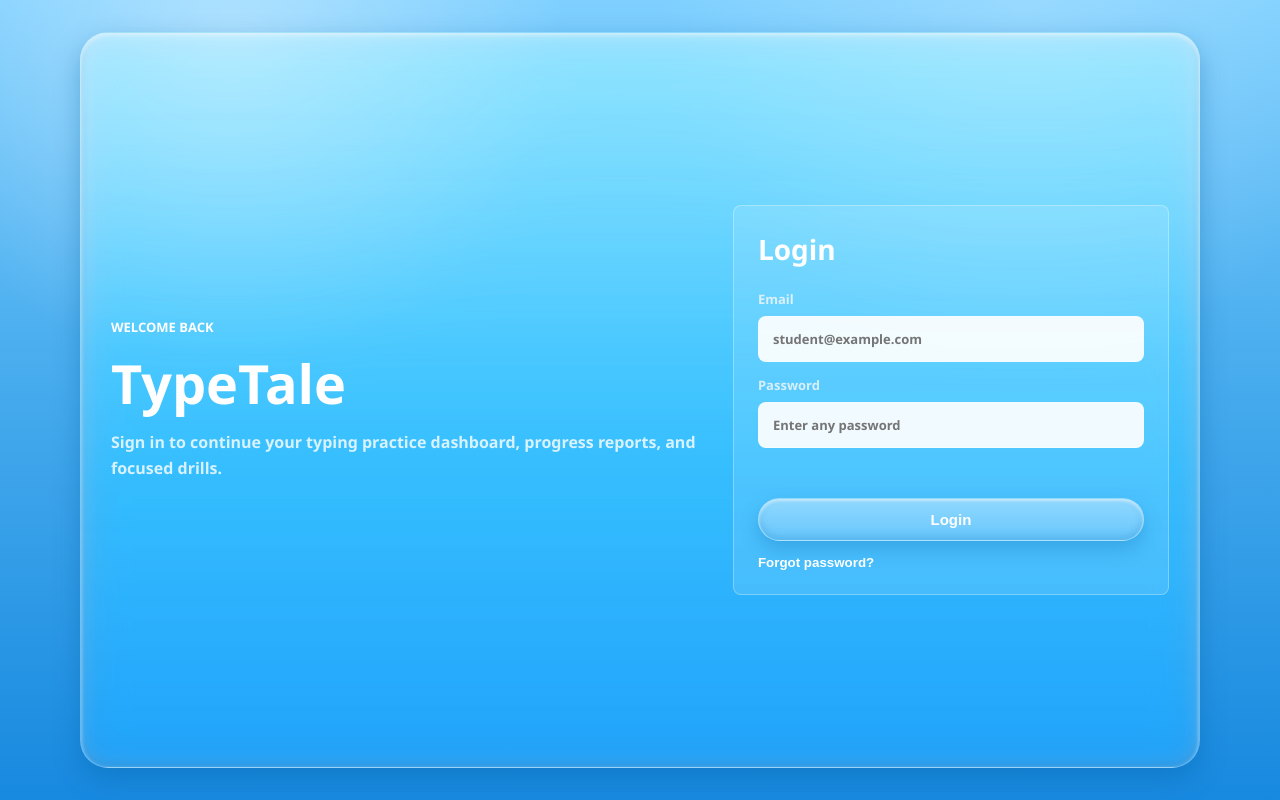
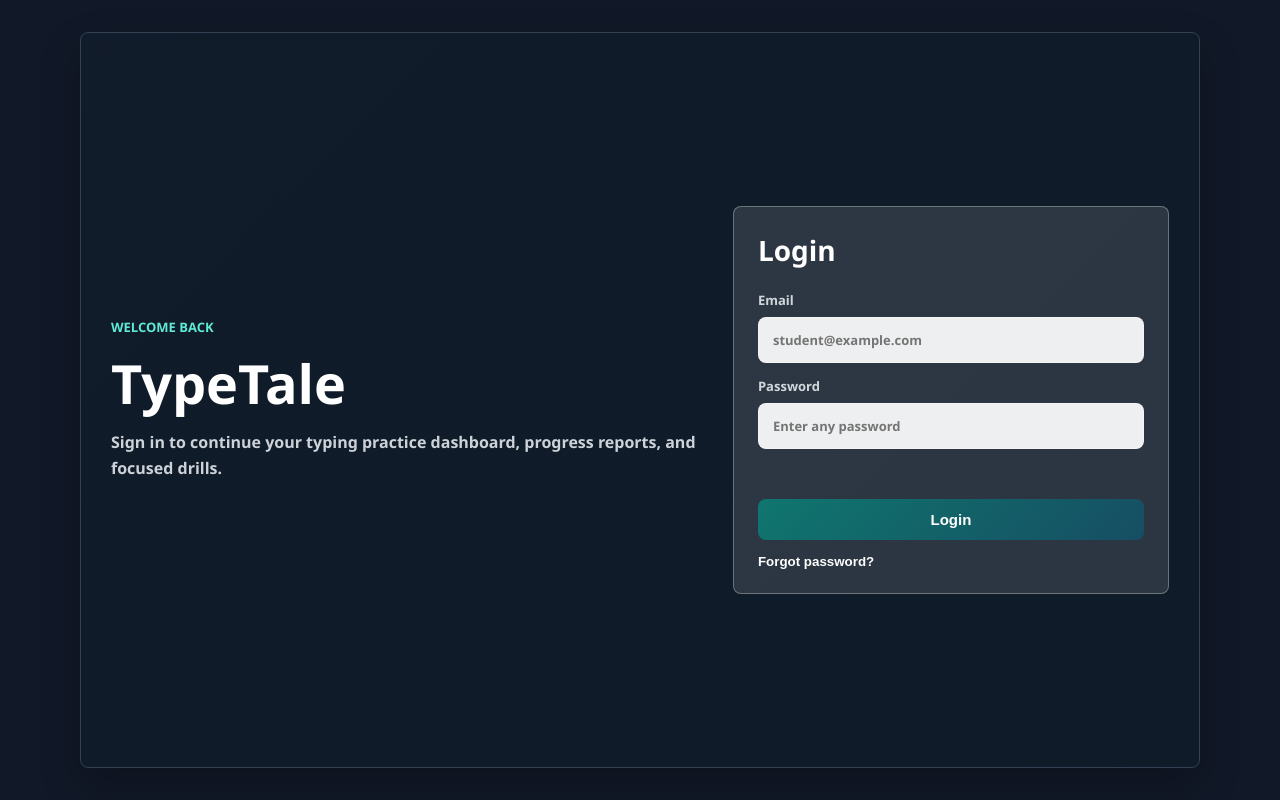
Before and after one commit to chinmayadatta888-cpu/Typetale, an Electron app: page src/index.html in a window 1280 px wide. Drawn offline with Linux system fonts and the light colour scheme.

Commit message:
Remove glass theme and default to midnight

```diff
--- a/package.json
+++ b/package.json
@@ -1,7 +1,7 @@
 {
   "name": "typetale",
   "version": "1.0.0",
-  "description": "An offline Electron typing coach with fake login, practice modes, analytics, and a liquid-glass interface.",
+  "description": "An offline Electron typing coach with fake login, practice modes, analytics, and paper/midnight themes.",
   "main": "main.js",
   "scripts": {
     "start": "electron ."
--- a/src/css/style.css
+++ b/src/css/style.css
@@ -43,34 +43,12 @@ body[data-theme="midnight"] {
   --shadow: rgba(0, 0, 0, 0.22);
 }
 
-body[data-theme="glass"] {
-  --bg: #48a8ee;
-  --panel: rgba(143, 211, 255, 0.26);
-  --panel-soft: rgba(161, 219, 255, 0.3);
-  --hero: rgba(143, 211, 255, 0.24);
-  --typing: rgba(118, 198, 250, 0.2);
-  --text: #f7fcff;
-  --muted: rgba(238, 249, 255, 0.78);
-  --line: rgba(255, 255, 255, 0.34);
-  --accent: #ffffff;
-  --accent-soft: rgba(255, 255, 255, 0.22);
-  --shadow: rgba(4, 92, 158, 0.34);
-}
-
 body {
   margin: 0;
   background: var(--bg);
   color: var(--text);
   font-family: Aptos, "Segoe UI Variable", "Segoe UI", Arial, sans-serif;
   font-weight: 500;
-}
-
-body[data-theme="glass"] {
-  background:
-    radial-gradient(circle at 18% 5%, rgba(255, 255, 255, 0.38), transparent 26%),
-    radial-gradient(circle at 80% 0%, rgba(201, 236, 255, 0.34), transparent 28%),
-    linear-gradient(180deg, #7fd0ff 0%, #4cafef 42%, #1789df 100%);
-  background-attachment: fixed;
 }
 
 h1,
@@ -117,29 +95,6 @@ h3 {
   box-shadow: 0 18px 40px var(--shadow);
 }
 
-body[data-theme="glass"] .hero-panel,
-body[data-theme="glass"] .screen,
-body[data-theme="glass"] .stat-card,
-body[data-theme="glass"] .mode-card,
-body[data-theme="glass"] .recommendation-card,
-body[data-theme="glass"] .insight-card,
-body[data-theme="glass"] .replay-card,
-body[data-theme="glass"] .timeline-card,
-body[data-theme="glass"] .test-topbar div,
-body[data-theme="glass"] .decode-meter,
-body[data-theme="glass"] .typing-surface {
-  border-color: rgba(255, 255, 255, 0.26);
-  background-image:
-    linear-gradient(180deg, rgba(255, 255, 255, 0.34), rgba(255, 255, 255, 0.12) 46%, rgba(0, 117, 207, 0.08));
-  box-shadow:
-    0 10px 26px rgba(4, 92, 158, 0.36),
-    inset 0 2px 4px rgba(255, 255, 255, 0.58),
-    inset 0 -4px 10px rgba(4, 92, 158, 0.22),
-    inset 0 0 18px rgba(255, 255, 255, 0.2);
-  backdrop-filter: blur(22px) saturate(170%);
-  -webkit-backdrop-filter: blur(22px) saturate(170%);
-}
-
 .hero-panel {
   display: flex;
   justify-content: space-between;
@@ -149,11 +104,6 @@ body[data-theme="glass"] .typing-surface {
   margin-bottom: 24px;
   background: linear-gradient(135deg, rgba(15, 23, 42, 0.92), rgba(15, 118, 110, 0.68)), var(--hero);
   color: #ffffff;
-}
-
-body[data-theme="glass"] .hero-panel {
-  background: linear-gradient(180deg, rgba(255, 255, 255, 0.3), rgba(255, 255, 255, 0.12)), rgba(94, 184, 243, 0.28);
-  color: #f7fcff;
 }
 
 .screen {
@@ -194,10 +144,6 @@ body[data-theme="glass"] .hero-panel {
   color: rgba(241, 245, 249, 0.84);
   font-weight: 600;
   line-height: 1.6;
-}
-
-body[data-theme="glass"] .subtitle {
-  color: rgba(247, 252, 255, 0.84);
 }
 
 .hero-side {
@@ -255,20 +201,6 @@ body[data-theme="glass"] .subtitle {
   background: var(--accent);
   border-color: var(--accent);
   color: #ffffff;
-}
-
-body[data-theme="glass"] .theme-btn,
-body[data-theme="glass"] .primary-btn,
-body[data-theme="glass"] .secondary-btn,
-body[data-theme="glass"] .time-btn {
-  border: 1px solid rgba(255, 255, 255, 0.28);
-  border-radius: 999px;
-  background: linear-gradient(180deg, rgba(255, 255, 255, 0.36), rgba(255, 255, 255, 0.12)), rgba(103, 192, 250, 0.3);
-  color: #ffffff;
-  box-shadow:
-    0 8px 18px rgba(4, 92, 158, 0.26),
-    inset 0 2px 3px rgba(255, 255, 255, 0.52),
-    inset 0 -3px 8px rgba(4, 92, 158, 0.2);
 }
 
 .auth-card {
@@ -372,12 +304,6 @@ body[data-theme="glass"] .time-btn {
 .mode-card.active {
   border-color: var(--accent);
   background: var(--accent-soft);
-}
-
-body[data-theme="glass"] .mode-card,
-body[data-theme="glass"] .screen,
-body[data-theme="glass"] .hero-panel {
-  border-radius: 28px;
 }
 
 .mode-card strong,
@@ -527,7 +453,7 @@ body[data-theme="glass"] .hero-panel {
 }
 
 .char.correct {
-  color: var(--text);
+  color: #22c55e;
 }
 
 .char.wrong {
--- a/src/index.html
+++ b/src/index.html
@@ -7,7 +7,7 @@
   <link rel="stylesheet" href="css/style.css" />
   <link rel="stylesheet" href="css/animation.css" />
 </head>
-<body data-theme="glass">
+<body data-theme="midnight">
   <main class="app-shell">
     <section id="loginScreen" class="screen login-screen active">
       <div class="login-copy">
@@ -39,8 +39,7 @@
         <button id="logoutBtn" class="logout-btn" type="button">Logout</button>
         <div class="theme-switcher" aria-label="Theme selection">
           <button class="theme-btn" data-theme="paper">Paper</button>
-          <button class="theme-btn" data-theme="midnight">Midnight</button>
-          <button class="theme-btn active" data-theme="glass">Glass</button>
+          <button class="theme-btn active" data-theme="midnight">Midnight</button>
         </div>
       </div>
     </section>
--- a/src/js/storage.js
+++ b/src/js/storage.js
@@ -3,7 +3,7 @@ const Storage = {
 
   getDefaultProgress() {
     return {
-      theme: "glass",
+      theme: "midnight",
       selectedMode: "diagnostic",
       history: [],
       weakWords: [],
@@ -25,8 +25,8 @@ const Storage = {
     if (!saved) return this.getDefaultProgress();
 
     const progress = JSON.parse(saved);
-    const allowedThemes = ["paper", "midnight", "glass"];
-    const theme = allowedThemes.includes(progress.theme) ? progress.theme : "glass";
+    const allowedThemes = ["paper", "midnight"];
+    const theme = allowedThemes.includes(progress.theme) ? progress.theme : "midnight";
 
     return {
       theme,
```
Also changed, not shown: README.md, 1 other file.
